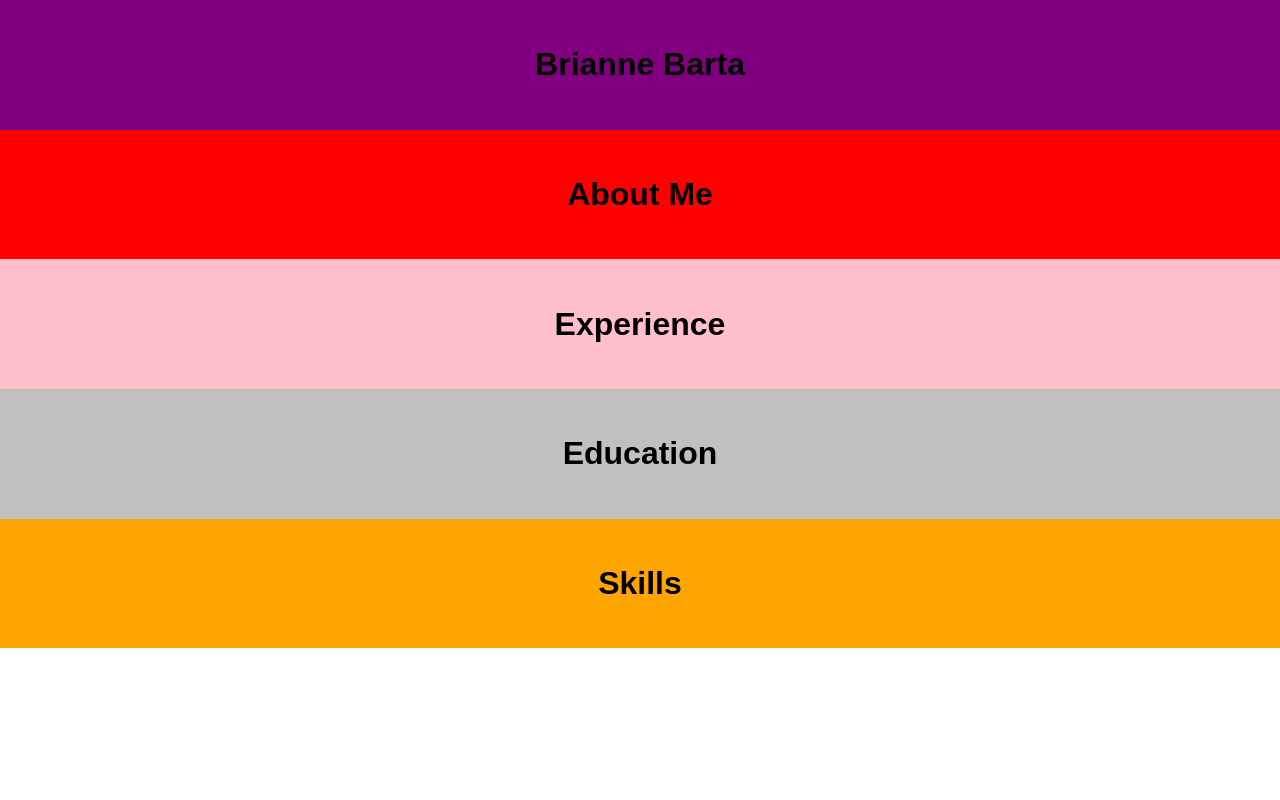
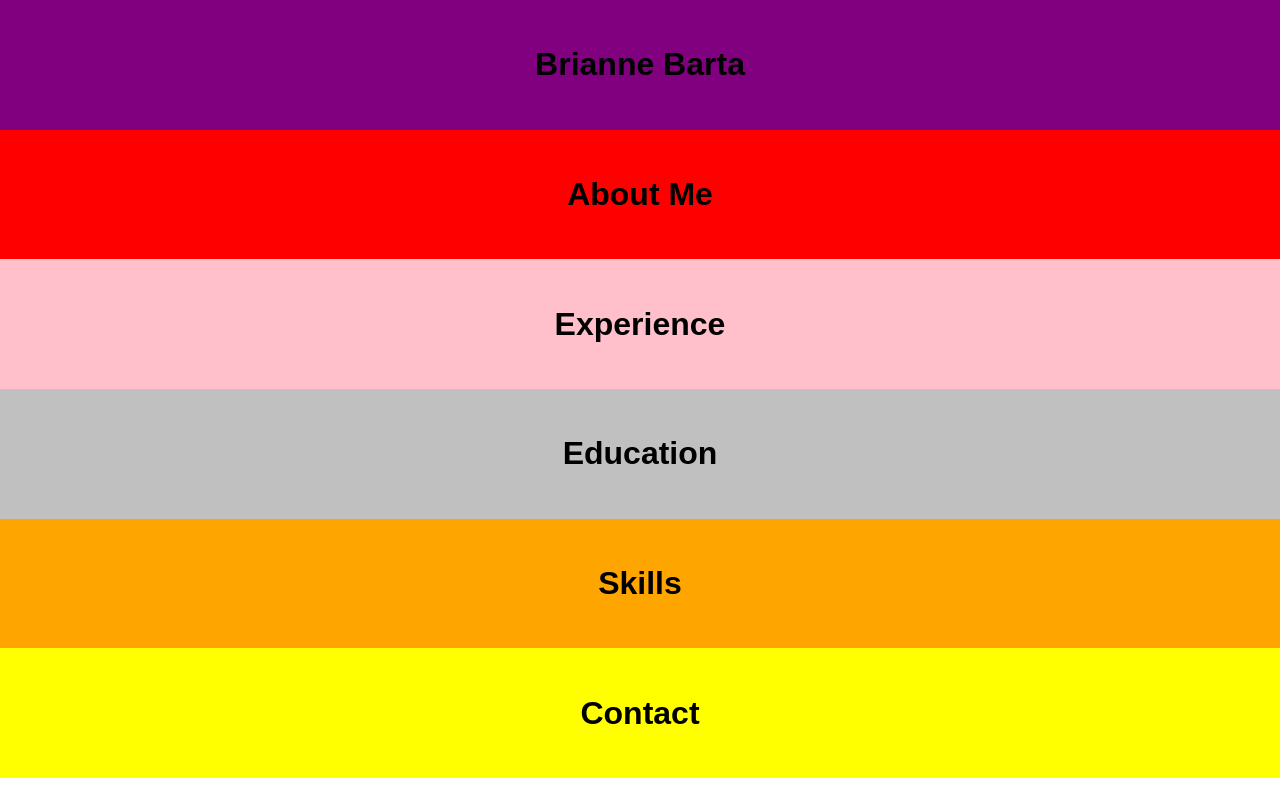
Before and after one commit to bbarta/project_resume_barta_brianne, a plain HTML site: page index.html in a window 1280 px wide. Drawn offline with Linux system fonts and the light colour scheme.

Commit message:
create contact structure

```diff
--- a/css/main.css
+++ b/css/main.css
@@ -51,3 +51,13 @@ main {
   padding-bottom: 25px;
 
 }
+
+
+#contact {
+  background-color: yellow;
+  width: 100%;
+  text-align: center;
+  padding-top: 25px;
+  padding-bottom: 25px;
+
+}
--- a/index.html
+++ b/index.html
@@ -30,6 +30,9 @@
       <h1>Skills</h1>
     </section>
 
+    <section id="contact">
+      <h1>Contact</h1>
+    </section>
   </div>
 
     <script src="js/main.js"></script>
```
